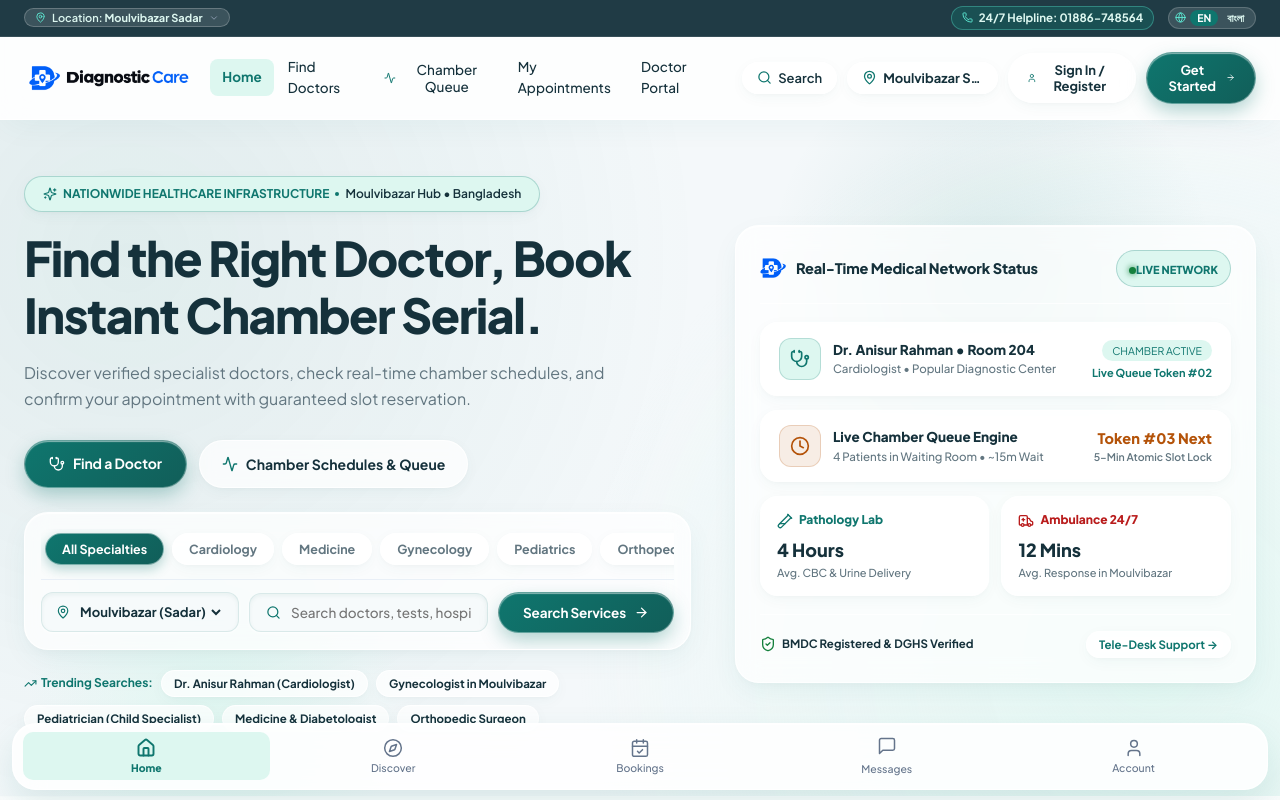
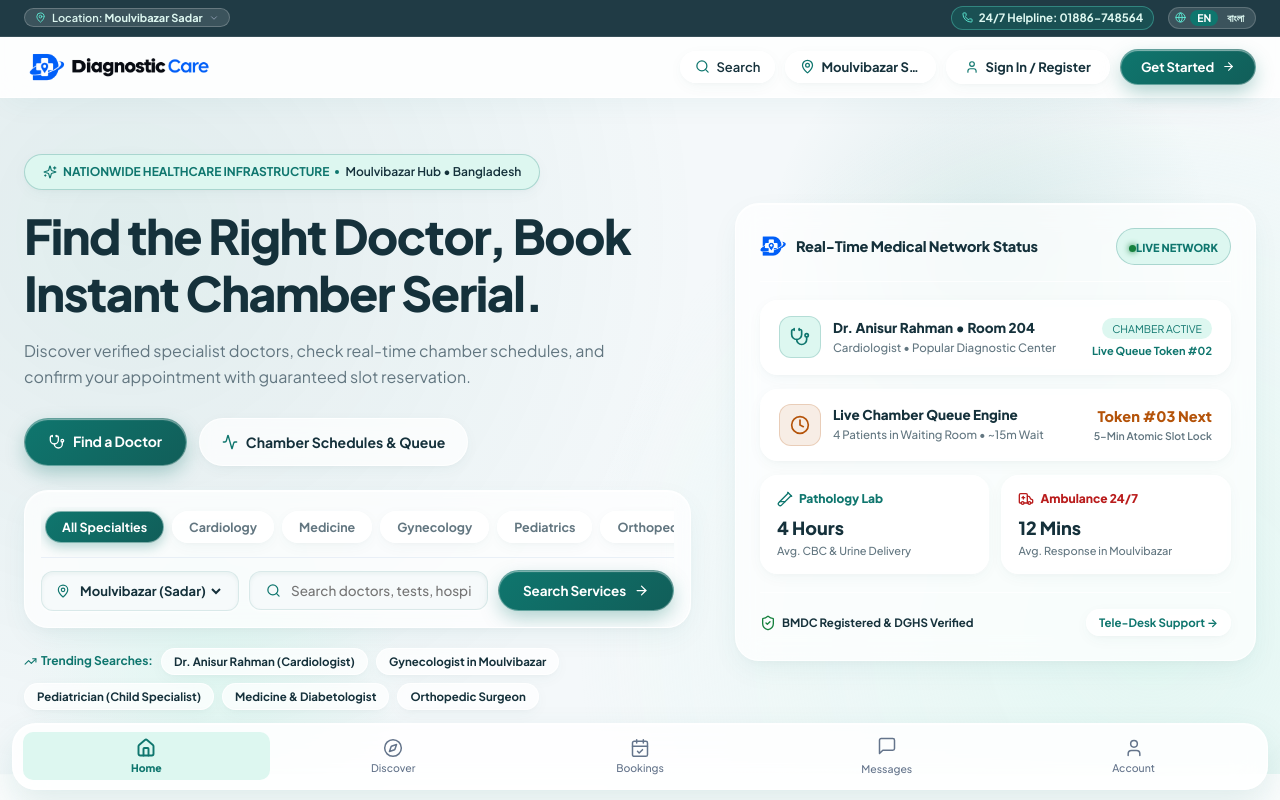
Before and after one commit to amdadsgroup/Diagnostic-Care, a Next.js app: page / in a window 1280 px wide. Shown: the top 800 px of the page. Built offline with nearby package versions, Linux system fonts and the light colour scheme; no server answers; the database is empty.

Commit message:
fix(header): remove center navigation links from topbar for clean minimalist layout

```diff
--- a/src/components/Header.tsx
+++ b/src/components/Header.tsx
@@ -248,106 +248,6 @@
             />
           </div>
         </div>
-
-        {/* Center: Desktop Navigation Links */}
-        <nav
-          className="d-desktop-flex"
-          style={{
-            display: 'flex',
-            alignItems: 'center',
-            gap: '2px',
-          }}
-        >
-          {/* 1. Home */}
-          <Link
-            href="/"
-            style={{
-              padding: '8px 12px',
-              borderRadius: '8px',
-              fontSize: '13.5px',
-              fontWeight: activeTab === 'marketplace' || activeTab === 'home' ? 700 : 500,
-              color: activeTab === 'marketplace' || activeTab === 'home' ? BRAND_COLORS.primary : BRAND_COLORS.textDark,
-              backgroundColor: activeTab === 'marketplace' || activeTab === 'home' ? BRAND_COLORS.primaryLight : 'transparent',
-              textDecoration: 'none',
-              transition: 'all 0.15s ease',
-            }}
-          >
-            {language === 'en' ? 'Home' : 'হোম'}
-          </Link>
-
-          {/* 2. Find Doctors */}
-          <Link
-            href="/doctors"
-            style={{
-              padding: '8px 12px',
-              borderRadius: '8px',
-              fontSize: '13.5px',
-              fontWeight: activeTab === 'doctors' || activeTab === 'DOCTOR' ? 700 : 500,
-              color: activeTab === 'doctors' || activeTab === 'DOCTOR' ? BRAND_COLORS.primary : BRAND_COLORS.textDark,
-              backgroundColor: activeTab === 'doctors' || activeTab === 'DOCTOR' ? BRAND_COLORS.primaryLight : 'transparent',
-              textDecoration: 'none',
-              transition: 'all 0.15s ease',
-            }}
-          >
-            {language === 'en' ? 'Find Doctors' : 'ডাক্তার খুঁজুন'}
-          </Link>
-
-          {/* 3. Live Chamber Queue */}
-          <button
-            onClick={() => handleNavClick('queue')}
-            style={{
-              padding: '8px 12px',
-              borderRadius: '8px',
-              fontSize: '13.5px',
-              fontWeight: activeTab === 'queue' ? 700 : 500,
-              color: activeTab === 'queue' ? BRAND_COLORS.primary : BRAND_COLORS.textDark,
-              backgroundColor: activeTab === 'queue' ? BRAND_COLORS.primaryLight : 'transparent',
-              border: 'none',
-              cursor: 'pointer',
-              display: 'inline-flex',
-              alignItems: 'center',
-              gap: '6px',
-              transition: 'all 0.15s ease',
-            }}
-          >
-            <Activity size={14} color={activeTab === 'queue' ? BRAND_COLORS.primary : '#0F766E'} />
-            <span>{language === 'en' ? 'Chamber Queue' : 'সিরিয়াল কিউ'}</span>
-          </button>
-
-          {/* 4. My Appointments */}
-          <Link
-            href="/appointments"
-            style={{
-              padding: '8px 12px',
-              borderRadius: '8px',
-              fontSize: '13.5px',
-              fontWeight: activeTab === 'appointments' ? 700 : 500,
-              color: activeTab === 'appointments' ? BRAND_COLORS.primary : BRAND_COLORS.textDark,
-              backgroundColor: activeTab === 'appointments' ? BRAND_COLORS.primaryLight : 'transparent',
-              textDecoration: 'none',
-              transition: 'all 0.15s ease',
-            }}
-          >
-            {language === 'en' ? 'My Appointments' : 'আমার অ্যাপয়েন্টমেন্ট'}
-          </Link>
-
-          {/* 5. Doctor Portal */}
-          <Link
-            href="/doctor/portal"
-            style={{
-              padding: '8px 12px',
-              borderRadius: '8px',
-              fontSize: '13.5px',
-              fontWeight: activeTab === 'portal' ? 700 : 500,
-              color: activeTab === 'portal' ? BRAND_COLORS.primary : BRAND_COLORS.textDark,
-              backgroundColor: activeTab === 'portal' ? BRAND_COLORS.primaryLight : 'transparent',
-              textDecoration: 'none',
-              transition: 'all 0.15s ease',
-            }}
-          >
-            {language === 'en' ? 'Doctor Portal' : 'ডাক্তার পোর্টাল'}
-          </Link>
-        </nav>
 
         {/* Right Side Actions */}
         <div style={{ display: 'flex', alignItems: 'center', gap: '10px' }}>
```
